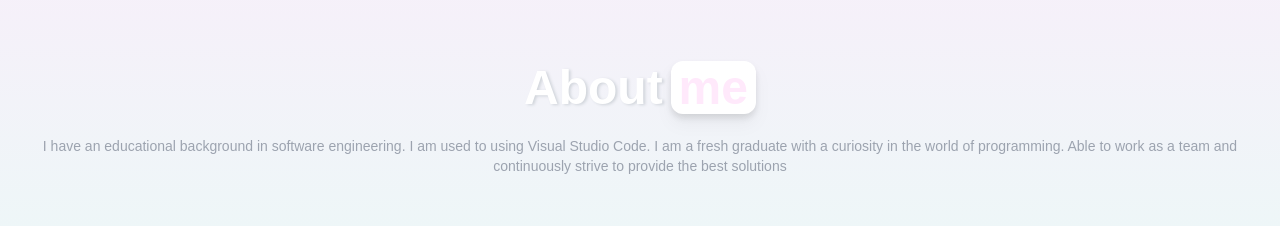
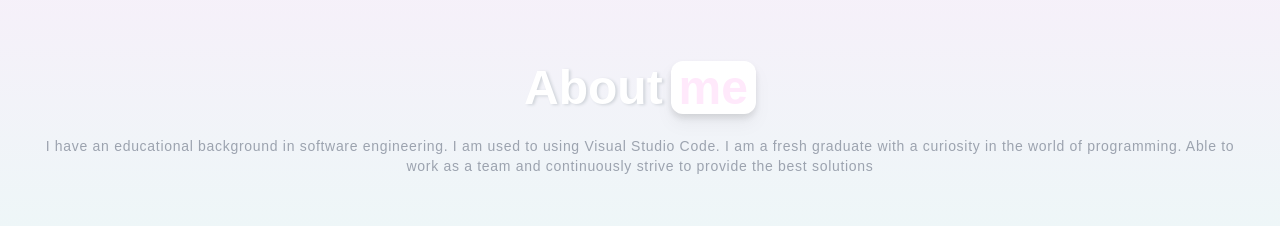
Before and after one commit to ferdiansyah783/react-glow, a React (Create React App) app: page / in a window 1280 px wide. Shown: the part 1080-1306 px from the top of the page. Built offline with nearby package versions, Linux system fonts and the light colour scheme.

Commit message:
update content

```diff
--- a/src/components/Content.js
+++ b/src/components/Content.js
@@ -26,7 +26,7 @@ const Content = () => {
             me
           </span>
         </h1>
-        <p className="px-7 whitespace-pre-line text-center text-sm text-gray-400">
+        <p className="px-7 tracking-wider whitespace-pre-line text-center text-sm text-gray-400">
           I have an educational background in software engineering. I am used to
           using Visual Studio Code. I am a fresh graduate with a curiosity in
           the world of programming. Able to work as a team and continuously
```
